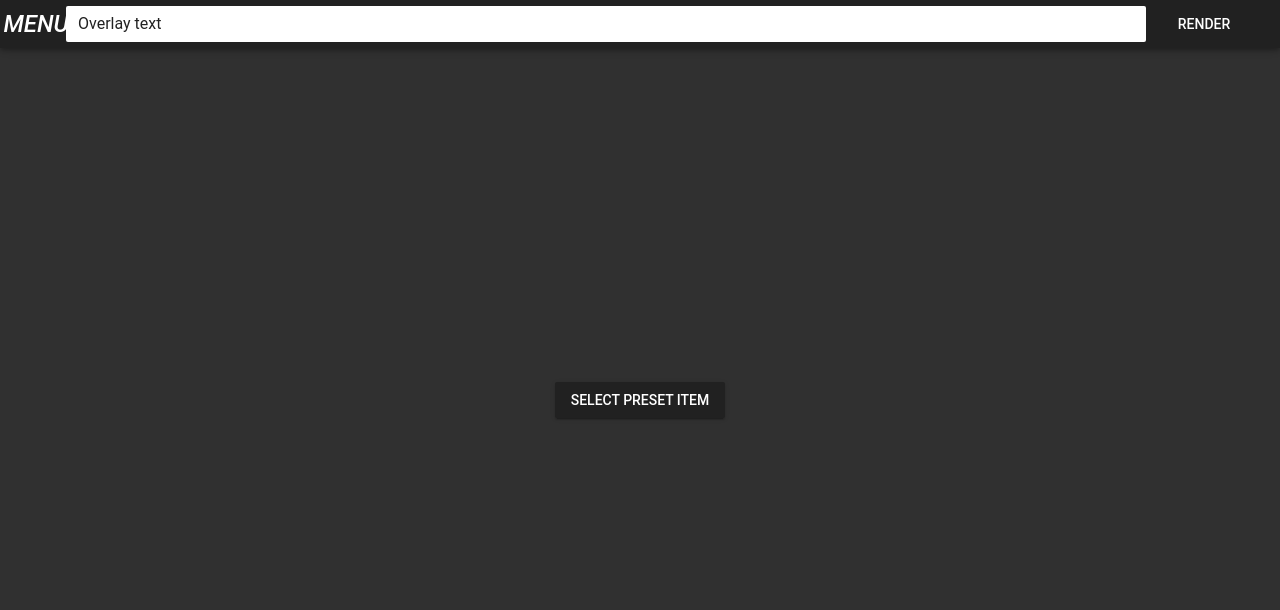
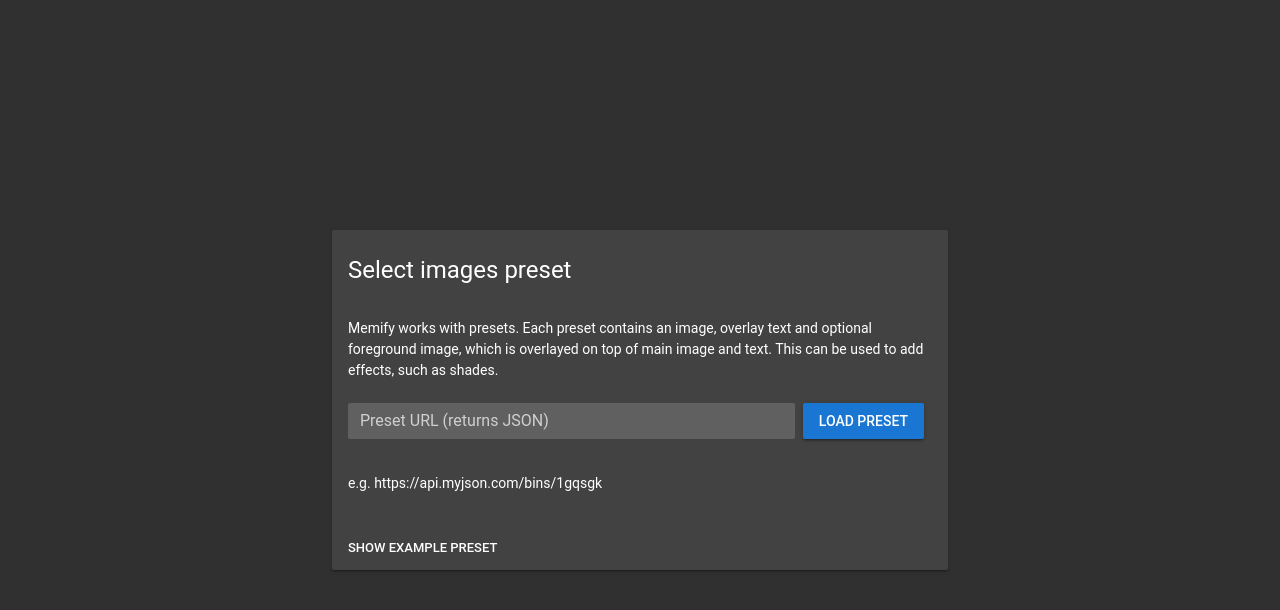
Before and after one commit to tyom/memify, a Vue app: page /#/ in a window 1280 px wide. Before the commit this address led to /#/. Shown: the top 610 px of the page. Built offline with nearby package versions, Linux system fonts and the light colour scheme; the HTML template or start-up script is replaced by a standard one; what vue-konva would draw is missing.

Commit message:
Add UI and logic for using external preset URL

```diff
--- a/src/client/App.vue
+++ b/src/client/App.vue
@@ -1,13 +1,15 @@
 <template>
   <v-app dark>
     <Toolbar
+      v-if="preset"
       :text="$route.query.text"
-      :presets="presets"
+      :preset="preset"
       @render="handleRender"
       @text-input="handleTextInput"
     />
     <v-container fluid fill-height>
       <v-layout align-center justify-center>
+        <template v-if="isValidPresetUrl">
           <Stage
             v-if="selectedPreset"
             :preset="selectedPreset"
@@ -15,23 +17,26 @@
             ref="stage"
           />
           <PresetMenu
-          v-else
+            v-else-if="!$route.params.preset"
             v-slot:default="{ on }"
-          :presets="presets"
+            :preset="preset"
           >
             <v-btn v-on="on">
               Select preset item
             </v-btn>
           </PresetMenu>
+        </template>
+        <PresetSelection v-else />
       </v-layout>
     </v-container>
   </v-app>
 </template>
 
 <script>
-import presets from '../presets';
+import { isValidUrl } from '../utils';
 import Toolbar from './Toolbar';
 import PresetMenu from './PresetMenu';
+import PresetSelection from './PresetSelection';
 import Stage from './Stage';
 
 export default {
@@ -39,20 +44,38 @@ export default {
     Toolbar,
     Stage,
     PresetMenu,
+    PresetSelection,
   },
   data() {
     return {
-      presets,
+      preset: null,
     };
   },
   computed: {
+    isValidPresetUrl() {
+      return isValidUrl(this.$route.query.presetUrl || '');
+    },
     selectedPreset() {
+      if (!this.preset) {
+        return;
+      }
       const presetName = this.$route.params.preset;
-      const preset = presets[presetName];
-      if (!preset) {
-        console.log(`No preset '${presetName}' found`);
+      return this.preset[presetName];
+    },
+  },
+  watch: {
+    '$route.query': {
+      immediate: true,
+      handler({ presetUrl }) {
+        if (!presetUrl) {
+          return;
         }
-      return preset;
+        fetch(presetUrl)
+          .then(res => res.json())
+          .then(data => {
+            this.preset = data;
+          });
+      },
     },
   },
   methods: {
--- a/src/client/PresetMenu.vue
+++ b/src/client/PresetMenu.vue
@@ -6,16 +6,16 @@
     <v-list subheader>
       <v-subheader>Preset items</v-subheader>
       <v-list-tile
-        v-for="(preset, key) in presets"
+        v-for="(item, key) in preset"
         :key="key"
         :to="{ name: 'preset', params: { preset: key }, query: $route.query }"
         avatar
       >
         <v-list-tile-avatar tile size="56">
-          <v-img :src="preset.bgr.url" />
+          <v-img :src="item.bgr.url" />
         </v-list-tile-avatar>
         <v-list-tile-content>
-          <v-list-tile-title v-html="preset.name" />
+          <v-list-tile-title v-html="item.name" />
         </v-list-tile-content>
       </v-list-tile>
     </v-list>
@@ -25,7 +25,7 @@
 <script>
 export default {
   props: {
-    presets: {
+    preset: {
       type: Object,
       default: () => ({}),
     },
--- /dev/null
+++ b/src/client/PresetSelection.vue
@@ -0,0 +1,131 @@
+<template>
+  <v-layout>
+    <v-flex
+      xs12
+      sm6
+      offset-sm3
+    >
+      <v-card>
+        <v-card-title primary-title>
+          <h3 class="headline mb-10">
+            Select images preset
+          </h3>
+        </v-card-title>
+
+        <v-card-text>
+          <p>
+            Memify works with presets. Each preset contains an image, overlay
+            text and optional foreground image, which is overlayed on top of
+            main image and text. This can be used to add effects, such as
+            shades.
+          </p>
+
+          <v-form
+            ref="form"
+            @submit.prevent="handlePresetUrl"
+            lazy-validation
+          >
+            <v-layout>
+              <v-flex>
+                <v-text-field
+                  v-model="presetUrl"
+                  :rules="urlRules"
+                  flat
+                  solo-inverted
+                  required
+                  label="Preset URL (returns JSON)"
+                />
+              </v-flex>
+              <v-flex shrink>
+                <v-btn type="submit" color="primary">
+                  Load preset
+                </v-btn>
+              </v-flex>
+            </v-layout>
+            <p>e.g. https://api.myjson.com/bins/1gqsgk</p>
+          </v-form>
+        </v-card-text>
+
+        <v-card-actions>
+          <v-dialog scrollable max-width="80vw">
+            <template v-slot:activator="{ on }">
+              <v-btn
+                flat
+                small
+                v-on="on"
+              >
+                Show example preset
+              </v-btn>
+            </template>
+            <v-card>
+              <v-card-title>
+                <h2 class="headline">
+                  JSON example of preset
+                </h2>
+              </v-card-title>
+              <v-divider />
+              <v-card-text>
+                <pre>
+  {
+    "aliens": {
+      "name": "Aliens",
+      "bgr": {
+        "url": "https://i.imgur.com/1PCyDuD.jpg",
+        "width": 500,
+        "height": 436
+      },
+      "webfont": {
+        "google": {
+          "families": ["Kavivanar"]
+        }
+      },
+      "text": {
+        "x": 10,
+        "y": 10,
+        "width": 460,
+        "height": 100,
+        "fill": "#fff",
+        "fontSize": 30,
+        "fontFamily": "Kavivanar",
+        "align": "center",
+        "verticalAlign": "middle"
+      }
+    }
+  }
+                </pre>
+              </v-card-text>
+            </v-card>
+          </v-dialog>
+        </v-card-actions>
+      </v-card>
+    </v-flex>
+  </v-layout>
+</template>
+
+<script>
+import { isValidUrl } from '../utils';
+
+export default {
+  data() {
+    return {
+      presetUrl: this.$route.query.presetUrl || '',
+      urlRules: [
+        v => !!v || 'URL is required',
+        v => isValidUrl(v) || 'URL is invalid',
+      ],
+    };
+  },
+  computed: {
+    isValidPresetUrl() {
+      return isValidUrl(this.presetUrl);
+    },
+  },
+  methods: {
+    handlePresetUrl() {
+      if (this.$refs.form.validate()) {
+        this.$router.push({ query: { presetUrl: this.presetUrl } });
+      }
+    },
+  },
+};
+</script>
--- a/src/client/Toolbar.vue
+++ b/src/client/Toolbar.vue
@@ -1,6 +1,6 @@
 <template>
   <v-toolbar app dense>
-    <PresetMenu v-slot:default="{ on }" :presets="presets">
+    <PresetMenu v-slot:default="{ on }" :preset="preset">
       <v-toolbar-side-icon v-on="on" />
     </PresetMenu>
     <v-form @submit.prevent="$emit('render')" grow>
@@ -34,7 +34,7 @@ export default {
     PresetMenu,
   },
   props: {
-    presets: {
+    preset: {
       type: Object,
       default: () => ({}),
     },
@@ -65,7 +65,8 @@ export default {
 
 .v-input__control {
   min-height: 36px !important;
-  margin: 6px !important;
+  margin-top: 6px !important;
+  margin-bottom: 6px !important;
 }
 
 .v-list__tile.v-list__tile--avatar {
--- a/src/presets.json
+++ /dev/null
@@ -1,67 +0,0 @@
-{
-  "kiosk": {
-    "name": "Kiosk",
-    "bgr": {
-      "url": "https://i.imgur.com/zXxJFP4.jpg",
-      "width": 650,
-      "height": 475
-    },
-    "fgr": {
-      "url": "https://i.imgur.com/6jGYS0r.png",
-      "width": 650,
-      "height": 475
-    },
-    "text": {
-      "x": 390,
-      "y": 310,
-      "width": 140,
-      "height": 130,
-      "rotation": -5,
-      "fill": "#fff",
-      "fontSize": 30,
-      "align": "center",
-      "verticalAlign": "middle"
-    }
-  },
-  "aliens": {
-    "name": "Aliens",
-    "bgr": {
-      "url": "https://i.imgur.com/1PCyDuD.jpg",
-      "width": 500,
-      "height": 436
-    },
-    "webfont": {
-      "google": {
-        "families": ["Kavivanar"]
-      }
-    },
-    "text": {
-      "x": 10,
-      "y": 10,
-      "width": 460,
-      "height": 100,
-      "fill": "#fff",
-      "fontSize": 30,
-      "fontFamily": "Kavivanar",
-      "align": "center",
-      "verticalAlign": "middle"
-    }
-  },
-  "what-if-i-told-you": {
-    "name": "What if I told you",
-    "bgr": {
-      "url": "https://i.imgur.com/bThPGVZ.jpg",
-      "width": 500,
-      "height": 303
-    },
-    "text": {
-      "x": 300,
-      "y": 20,
-      "width": 180,
-      "height": 250,
-      "fill": "#fff",
-      "fontSize": 30,
-      "align": "right"
-    }
-  }
-}
--- a/src/server/render.js
+++ b/src/server/render.js
@@ -24,10 +24,10 @@ async function renderImage(composerUrl, { format = 'jpeg', preset, ...query }) {
   });
 
   const queryString = qs.stringify(query);
-  const pageUrl = `${composerUrl}#/${preset}?${queryString}`;
+  const pageUrl = `${composerUrl}/#/${preset}?${queryString}`;
   const page = await browser.newPage();
 
-  await page.goto(pageUrl);
+  await page.goto(pageUrl, { waitUntil: 'networkidle0' });
 
   await page.evaluate(() => {
     document.querySelector('.v-toolbar').style.display = 'none';
--- /dev/null
+++ b/src/utils.js
@@ -0,0 +1,12 @@
+const validator = require('validator');
+
+function isValidUrl(url) {
+  return validator.isURL(url, {
+    require_tld: true,
+    require_protocol: true,
+  });
+}
+
+module.exports = {
+  isValidUrl
+};
```
Also changed, not shown: src/server/index.js (+4 -12 lines). Lines whose indentation alone changed are shown as unchanged.
